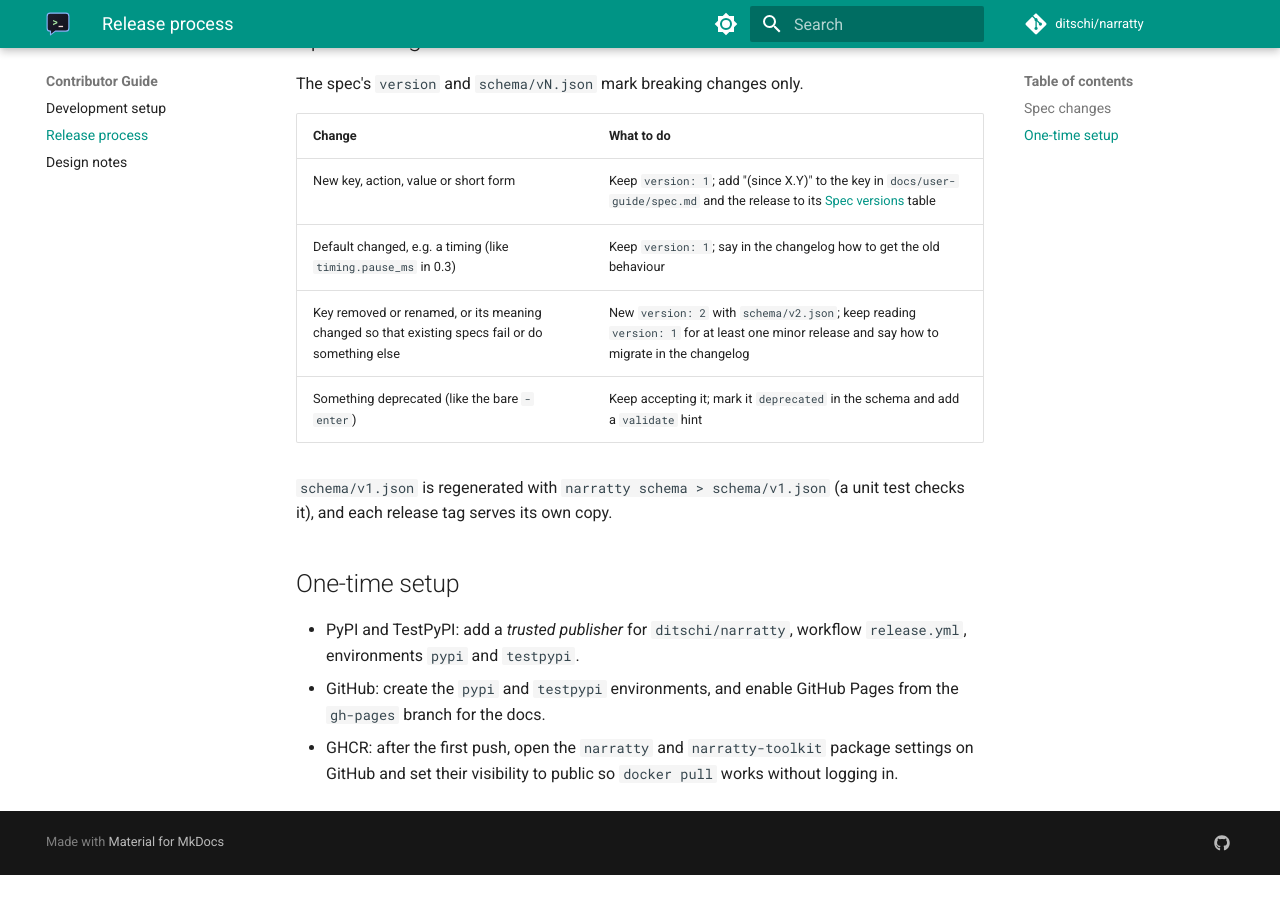
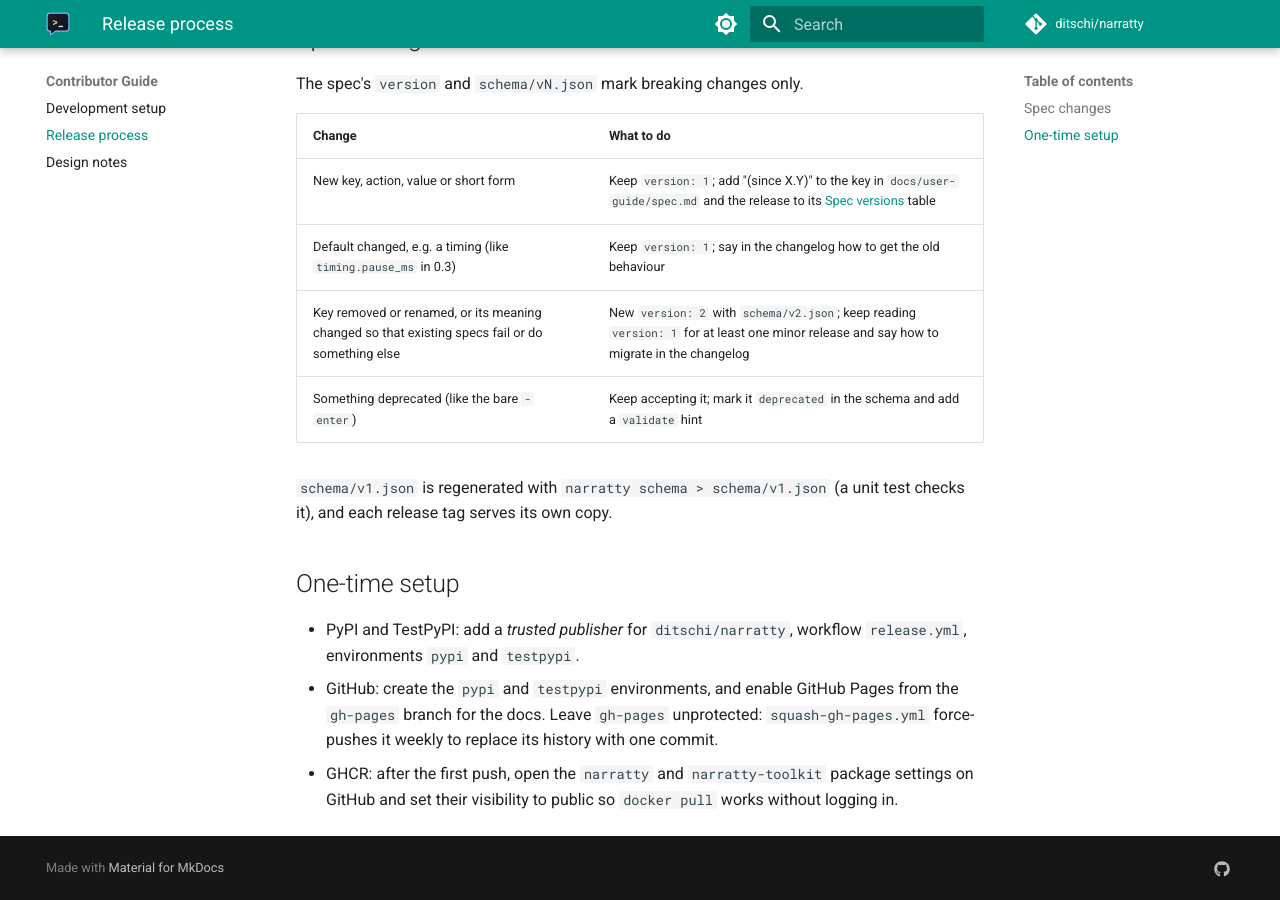
Before and after one commit to ditschi/narratty, an MkDocs documentation site: the page built from docs/contributor-guide/release-process.md, in a window 1280 px wide and 900 px high, scrolled down 809 px. Built offline with MkDocs 1.6.1 and Material for MkDocs 9.7.7, drawn with Linux system fonts in a browser that asks for light colours; comment, search, counter and statistics services are not loaded; the version menu is left out; before the commit the page ends 1684 px from its top, so only the background shows below that.

Commit message:
ci: docs preview per PR on GitHub Pages
Same-repo PRs deploy their docs with mike as a hidden pr-<N> version and get a comment linking the preview and the changed pages. Closing the PR deletes the preview, and a weekly job squashes the gh-pages history so previews and videos do not pile up.

```diff
--- a/docs/contributor-guide/release-process.md
+++ b/docs/contributor-guide/release-process.md
@@ -44,7 +44,8 @@ checks it), and each release tag serves its own copy.
 - PyPI and TestPyPI: add a *trusted publisher* for `ditschi/narratty`, workflow
   `release.yml`, environments `pypi` and `testpypi`.
 - GitHub: create the `pypi` and `testpypi` environments, and enable GitHub Pages from the
-  `gh-pages` branch for the docs.
+  `gh-pages` branch for the docs. Leave `gh-pages` unprotected: `squash-gh-pages.yml`
+  force-pushes it weekly to replace its history with one commit.
 - GHCR: after the first push, open the `narratty` and `narratty-toolkit` package
   settings on GitHub and set their visibility to public so `docker pull` works
   without logging in.
```
Also changed, not shown: 3 other files.
